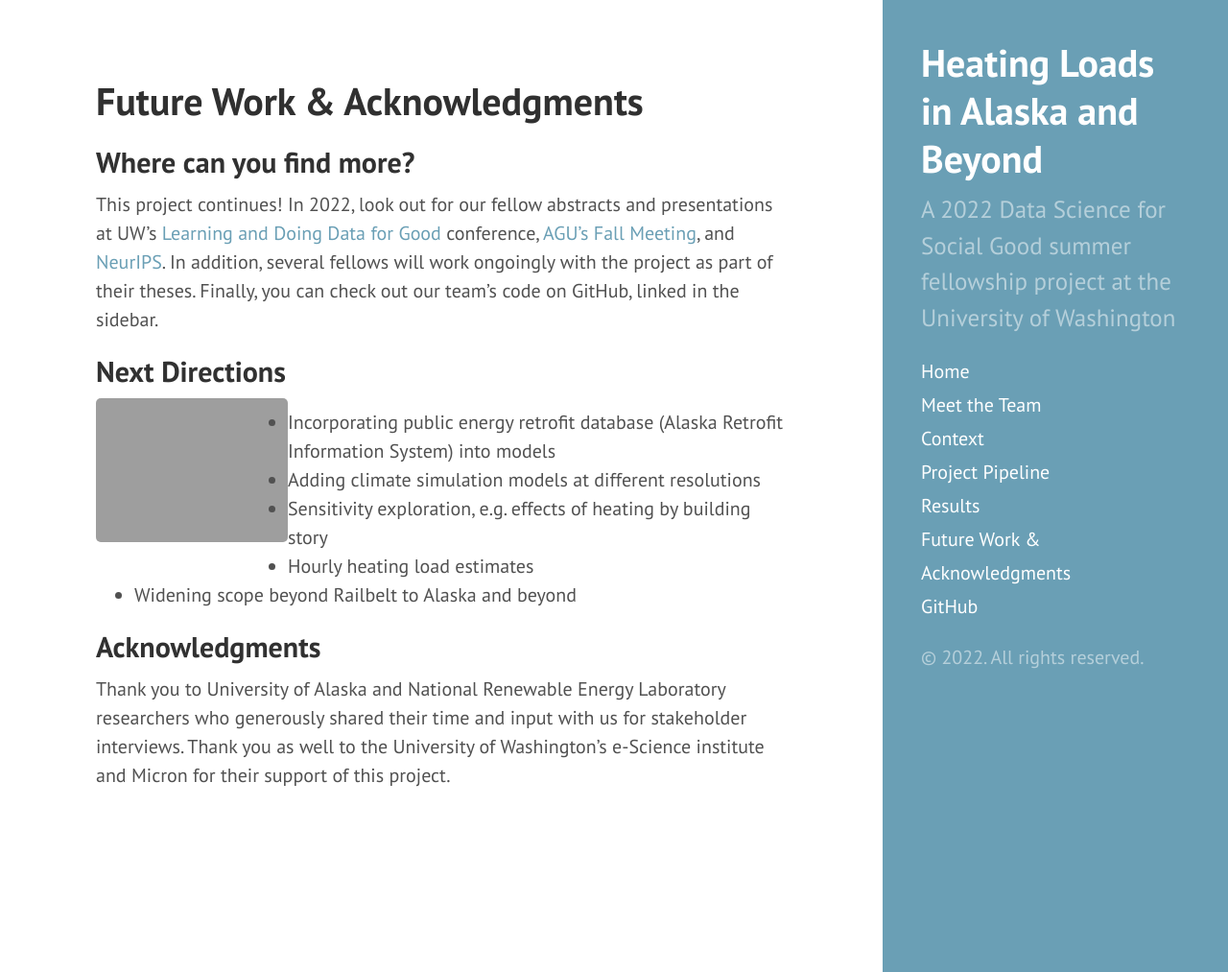
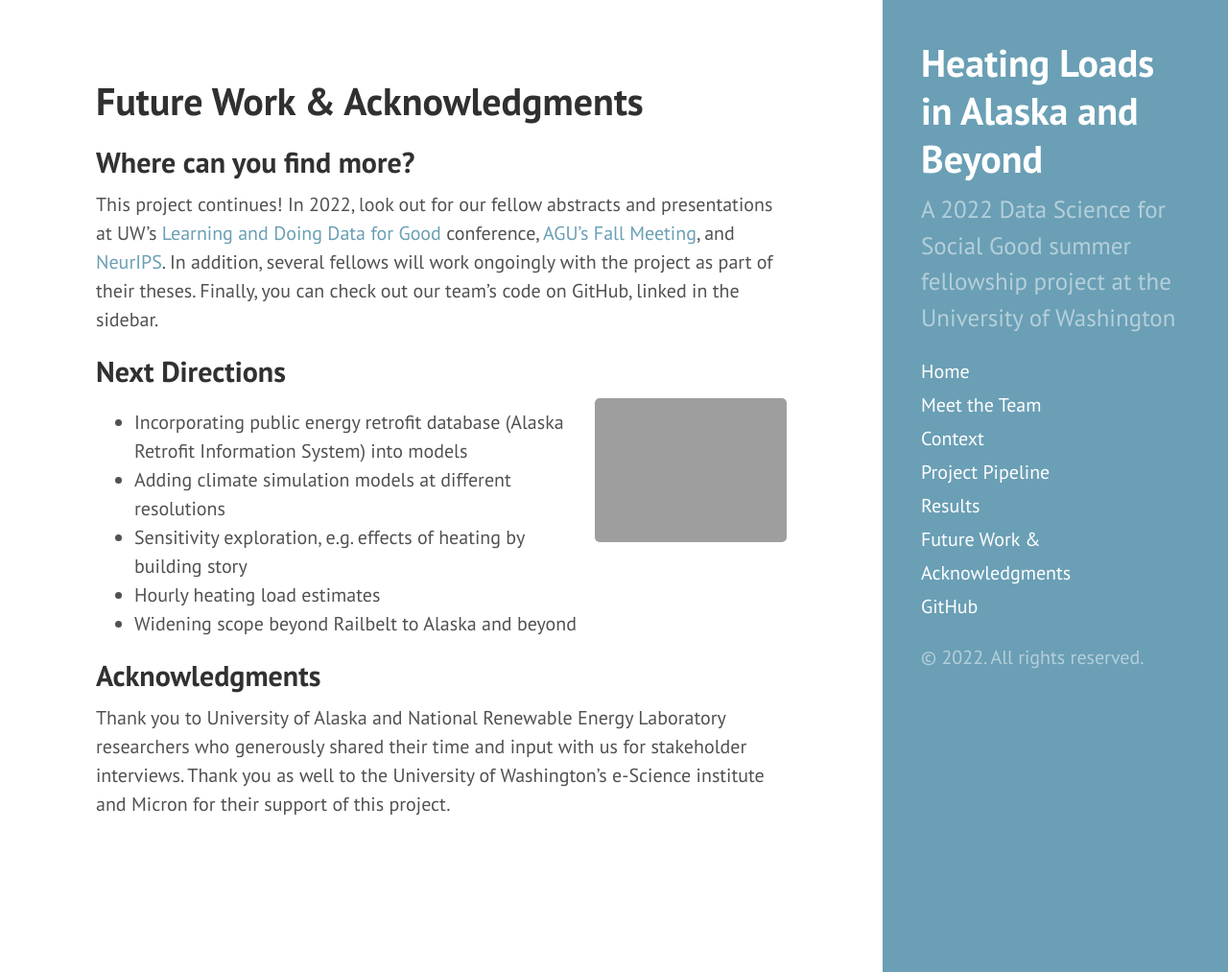
Before and after one commit to uwescience/DSSG2022_heating_loads, a Jekyll site: the page built from future.md, in a window 1280 px wide and 1013 px high. Shown: the whole window at 96% size. Built offline with Jekyll 4.4.1, drawn with Linux system fonts in a browser that asks for light colours.

Commit message:
Update future.md

```diff
--- a/future.md
+++ b/future.md
@@ -7,7 +7,7 @@ title: Future Work & Acknowledgments
 This project continues! In 2022, look out for our fellow abstracts and presentations at UW's [Learning and Doing Data for Good](https://escience.washington.edu/data-for-good-conference-2022) conference, [AGU's Fall Meeting](https://www.agu.org/Fall-Meeting), and [NeurIPS](https://neurips.cc). In addition, several fellows will work ongoingly with the project as part of their theses. Finally, you can check out our team's code on GitHub, linked in the sidebar.
 
 ## Next Directions
-<img align="left" src="{{ site.url }}{{ site.baseurl }}/assets/img/future.png" width="200">
+<img align="right" src="{{ site.url }}{{ site.baseurl }}/assets/img/future.png" width="200">
 + Incorporating public energy retrofit database (Alaska Retrofit Information System) into models
 + Adding climate simulation models at different resolutions
 + Sensitivity exploration, e.g. effects of heating by building story
```
